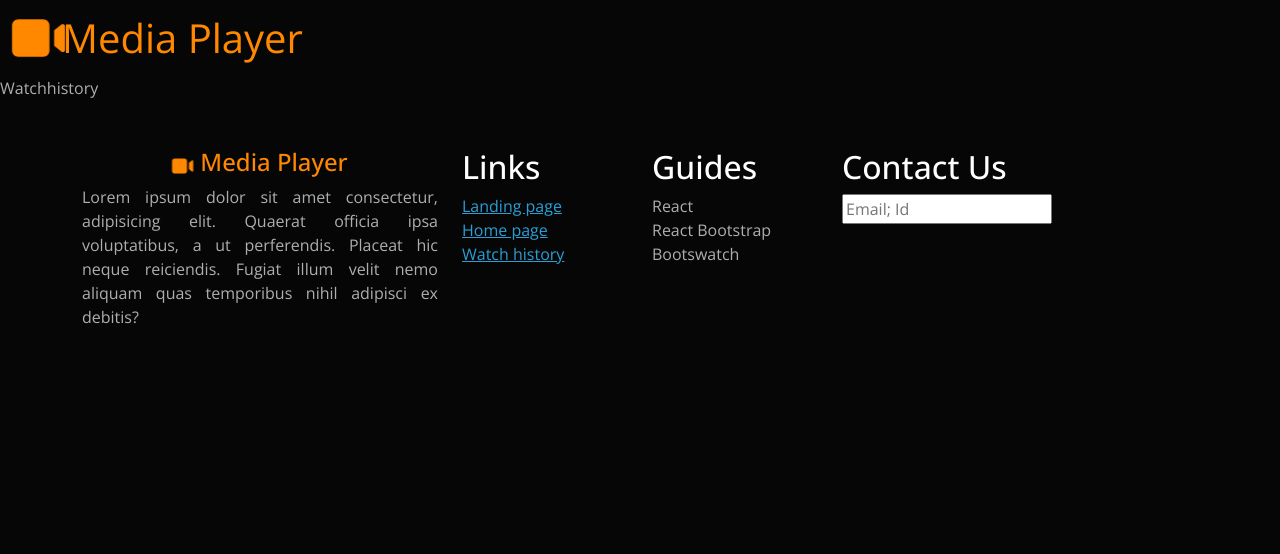
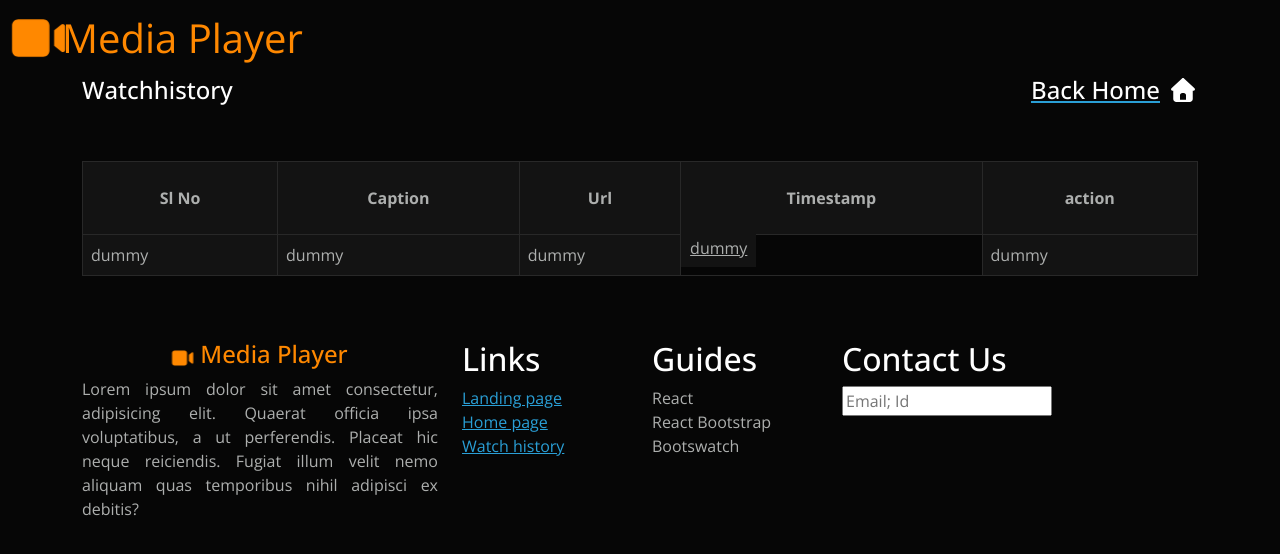
Before and after one commit to Tefinbose/Media-player, a React (Vite) app in the folder frontend/: page /watchhistory in a window 1280 px wide. Shown: the top 554 px of the page. Built offline with nearby package versions, Linux system fonts and the light colour scheme; a web font is replaced by a local one.

Commit message:
Implement Category modal and enhance Watchhistory layout with navigation

```diff
--- a/frontend/src/components/Category.jsx
+++ b/frontend/src/components/Category.jsx
@@ -1,9 +1,54 @@
-import React from 'react'
+import React from "react";
+import { useState } from "react";
+import Button from "react-bootstrap/Button";
+import Modal from "react-bootstrap/Modal";
+import { faBucket } from "@fortawesome/free-solid-svg-icons";
+import { FontAwesomeIcon } from "@fortawesome/react-fontawesome";
 
-function Category() {
+export default function Category() {
+  const [show, setShow] = useState(false);
+
+  const handleClose = () => setShow(false);
+  const handleShow = () => setShow(true);
+
   return (
-    <div>Category</div>
-  )
+    <>
+      <div className="sm text-center mt-5 ">
+        <Button variant="primary" onClick={handleShow} className="rounded">
+        Launch demo modal
+      </Button>
+      </div>
+
+      <div className="border border-primary p-4 mt-3">
+       <div className="d-flex justify-content-between align-items-center ">
+         <h6>Tamil songs</h6>
+        <FontAwesomeIcon className="" icon={faBucket} />
+       </div>
+        <div className="mt-2" style={{ backgroundColor: "grey"}}>
+          <h6 className="p-2"> sailor song gsghshshgshsgs</h6>
+        </div>
+      </div>
+       <div className="d-flex justify-content-between align-items-center border border-primary p-4 mt-3">
+         <h6>Tamil songs</h6>
+        <FontAwesomeIcon className="" icon={faBucket} />
+       </div>
+
+      <Modal show={show} onHide={handleClose}>
+        <Modal.Header closeButton>
+          <Modal.Title>Add Category</Modal.Title>
+        </Modal.Header>
+        <Modal.Body>
+          <input type="text" className="form-control" placeholder="Enter the category name" />
+        </Modal.Body>
+        <Modal.Footer>
+          <Button variant="secondary" onClick={handleClose}>
+            Cancel
+          </Button>
+          <Button variant="primary" onClick={handleClose}>
+            Add
+          </Button>
+        </Modal.Footer>
+      </Modal>
+    </>
+  );
 }
-
-export default Category
--- a/frontend/src/components/View.jsx
+++ b/frontend/src/components/View.jsx
@@ -7,10 +7,11 @@ function View() {
 
    <div className="container-fluid mt-4">
      <h5>All videos</h5>
-    <div className="row xs p-3 d-flex justify-content-between">
+    <div className="row">
       <div className="col-md-3 "><Vediocard/></div>
       <div className="col-md-3"><Vediocard/></div>
       <div className="col-md-3"><Vediocard/></div>
+       <div className="col-md-3"><Vediocard/></div>
 
     </div>
    </div>
--- a/frontend/src/pages/Watchhistory.jsx
+++ b/frontend/src/pages/Watchhistory.jsx
@@ -1,9 +1,45 @@
-import React from 'react'
+import { faHouse } from "@fortawesome/free-solid-svg-icons";
+import { FontAwesomeIcon } from "@fortawesome/react-fontawesome";
+import React from "react";
+import { Link } from "react-router-dom";
+Link
 
 function Watchhistory() {
   return (
-    <div>Watchhistory</div>
-  )
+    <>
+      <div className="container d-flex justify-content-between align-items-center">
+        <h5 className="">Watchhistory</h5>
+        <Link to={"/home"}>
+          <h5 className="d-flex justify-content-center align-items-center">
+            <span className="d-none d-md-flex fs-5 me-2">Back Home </span>
+            <FontAwesomeIcon icon={faHouse} />
+          </h5>
+        </Link>
+      </div>
+      <div className="container mt-5 table-responsive">
+        <table className="table table-bordered">
+          <thead>
+            <tr>
+              <th className="p-4 text-center">Sl No</th>
+              <th className="p-4 text-center">Caption</th>
+              <th className="p-4 text-center">Url</th>
+              <th className="p-4 text-center">Timestamp</th>
+              <th className="p-4 text-center">action</th>
+            </tr>
+          </thead>
+          <tbody className="">
+            <tr>
+              <td >dummy</td>
+            <td >dummy</td>
+            <td >dummy</td>
+           <Link to={""}> <td >dummy</td></Link>
+            <td >dummy</td>
+            </tr>
+          </tbody>
+        </table>
+      </div>
+    </>
+  );
 }
 
-export default Watchhistory
+export default Watchhistory;
```
